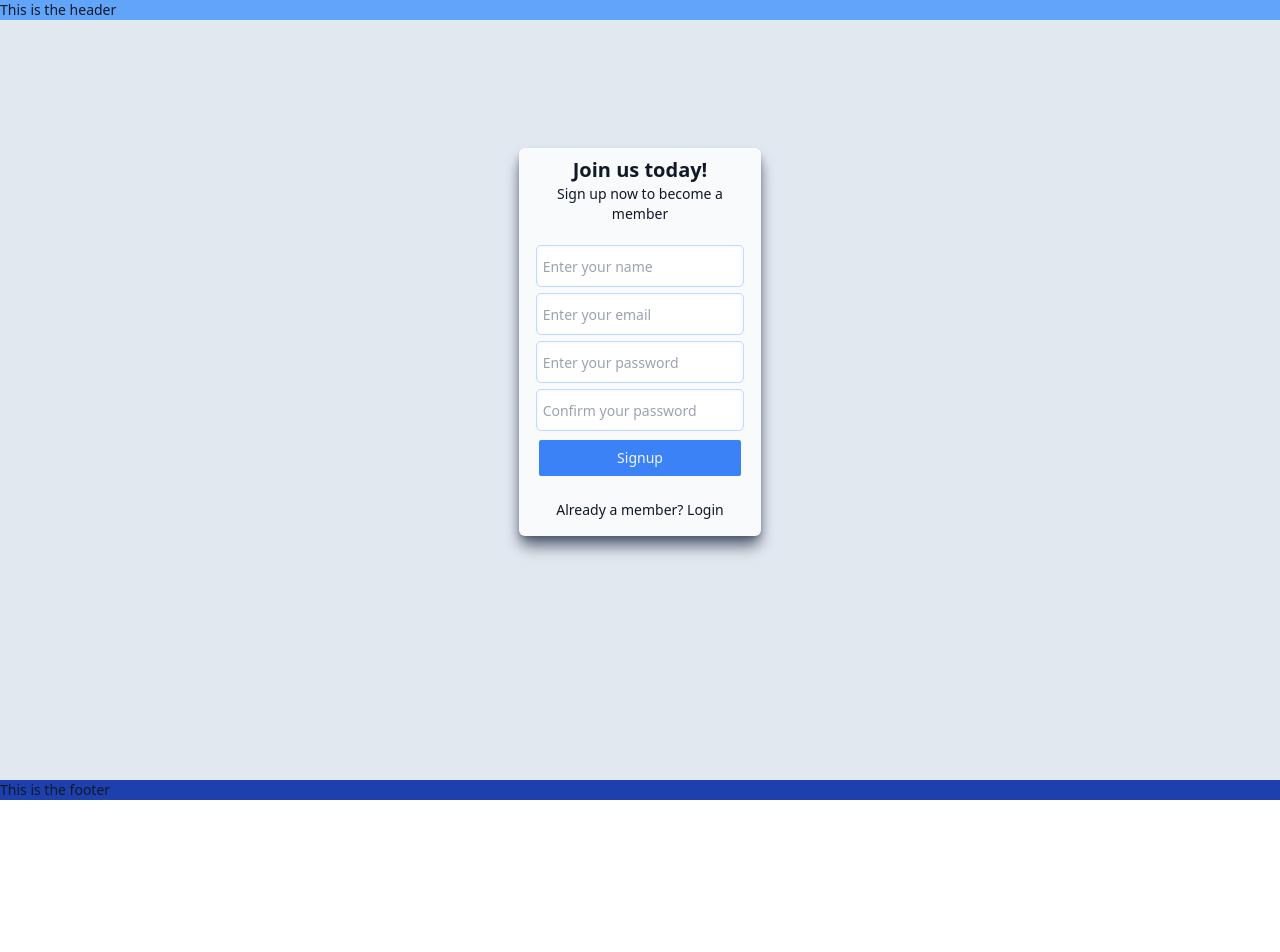
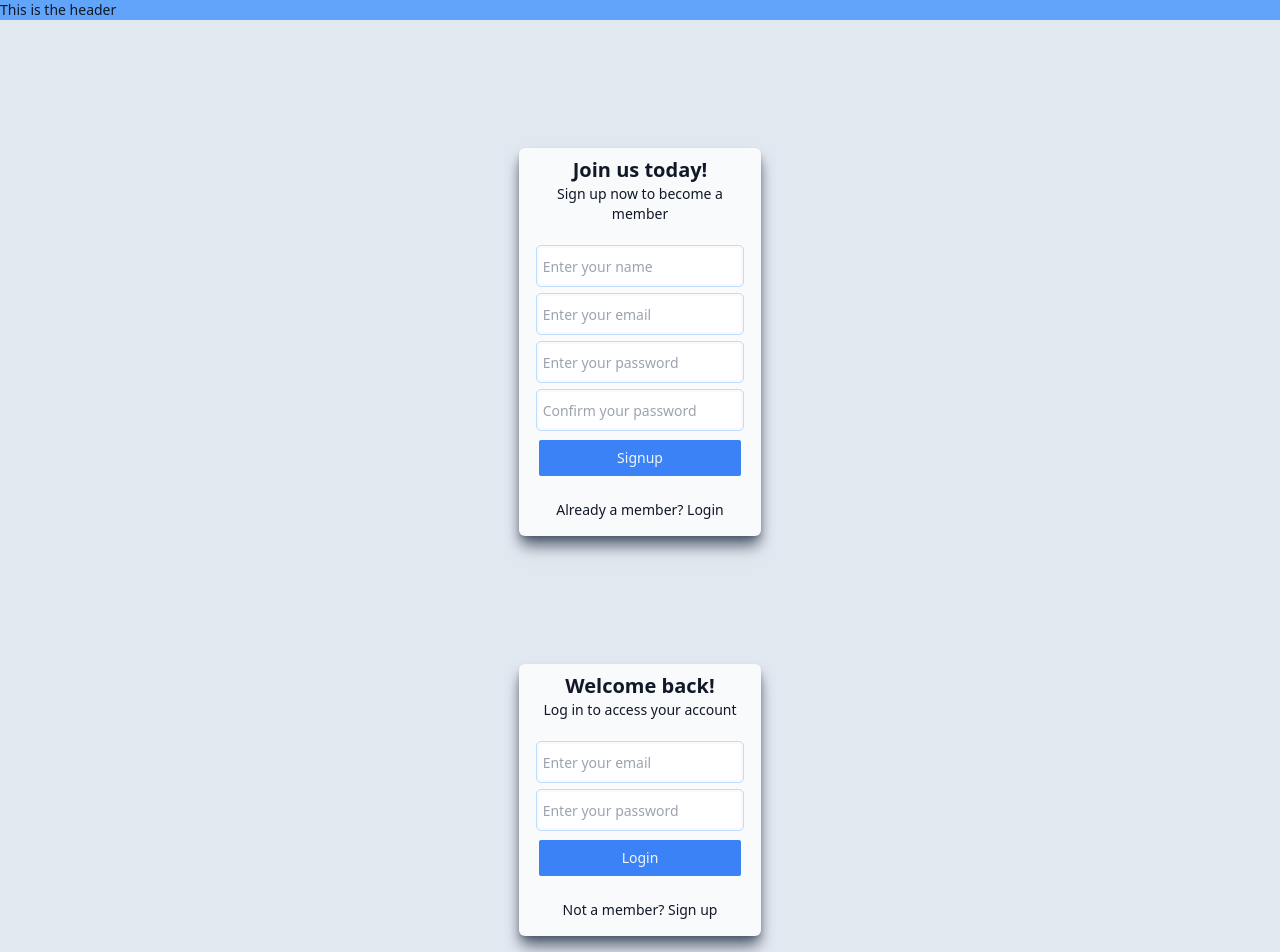
Before and after one commit to deXcripter/TimeCraft, a React (Vite) app in the folder frontend/: page / in a window 1280 px wide. Shown: the top 952 px of the page. Before the commit the page ends 800 px from the top, so only its background shows below. Built offline with nearby package versions, Linux system fonts and the light colour scheme.

Commit message:
possible updates

```diff
--- a/frontend/src/components/Body.jsx
+++ b/frontend/src/components/Body.jsx
@@ -1,13 +1,13 @@
 /* eslint-disable react/prop-types */
 export default function Body() {
   return (
-    <section className="bg-slate-200 w-full">
+    <section className="bg-slate-200 w-full ">
       <AuthBox>
         <Signup />
       </AuthBox>
-      {/* <AuthBox>
+      <AuthBox>
         <Login />
-      </AuthBox> */}
+      </AuthBox>
     </section>
   );
 }
@@ -31,18 +31,18 @@ function Login() {
         <input
           placeholder=" Enter your email"
           type="email"
-          className="rounded-sm h-9 outline-none outline-blue-200 outline-1"
+          className="rounded-sm h-9 outline-none outline-blue-200 outline-1 focus:bg-slate-200"
           required
         />
 
         <input
           placeholder=" Enter your password"
           type="password"
-          className="rounded-sm h-9 outline-none outline-blue-200 outline-1"
+          className="rounded-sm h-9 outline-none outline-blue-200 outline-1 focus:bg-slate-200"
           required
         />
 
-        <button className="bg-blue-500 rounded-sm px-2 w-full text-slate-100 h-9">
+        <button className="bg-blue-500 rounded-sm px-2 w-full text-slate-100 h-9 focus:bg-blue-400">
           Login
         </button>
       </div>
@@ -64,28 +64,28 @@ function Signup() {
         <input
           type="text"
           placeholder=" Enter your name"
-          className="rounded-sm h-9 outline-none outline-blue-200 outline-1"
+          className="rounded-sm h-9 outline-none outline-blue-200 outline-1 focus:bg-slate-200"
           required
         />
         <input
           type="email"
           placeholder=" Enter your email"
-          className="rounded-sm h-9 outline-none outline-blue-200 outline-1"
+          className="rounded-sm h-9 outline-none outline-blue-200 outline-1 focus:bg-slate-200"
           required
         />
         <input
           type="password"
           placeholder=" Enter your password"
-          className="rounded-sm h-9 outline-none outline-blue-200 outline-1"
+          className="rounded-sm h-9 outline-none outline-blue-200 outline-1 focus:bg-slate-200"
           required
         />
         <input
           type="password"
           placeholder=" Confirm your password"
-          className="rounded-sm h-9 outline-none outline-blue-200 outline-1"
+          className="rounded-sm h-9 outline-none outline-blue-200 outline-1 focus:bg-slate-200"
           required
         />
-        <button className="bg-blue-500 rounded-sm px-2 w-full text-slate-100 h-9 ">
+        <button className="bg-blue-500 rounded-sm px-2 w-full text-slate-100 h-9  focus:bg-blue-400">
           Signup
         </button>
       </div>
```
